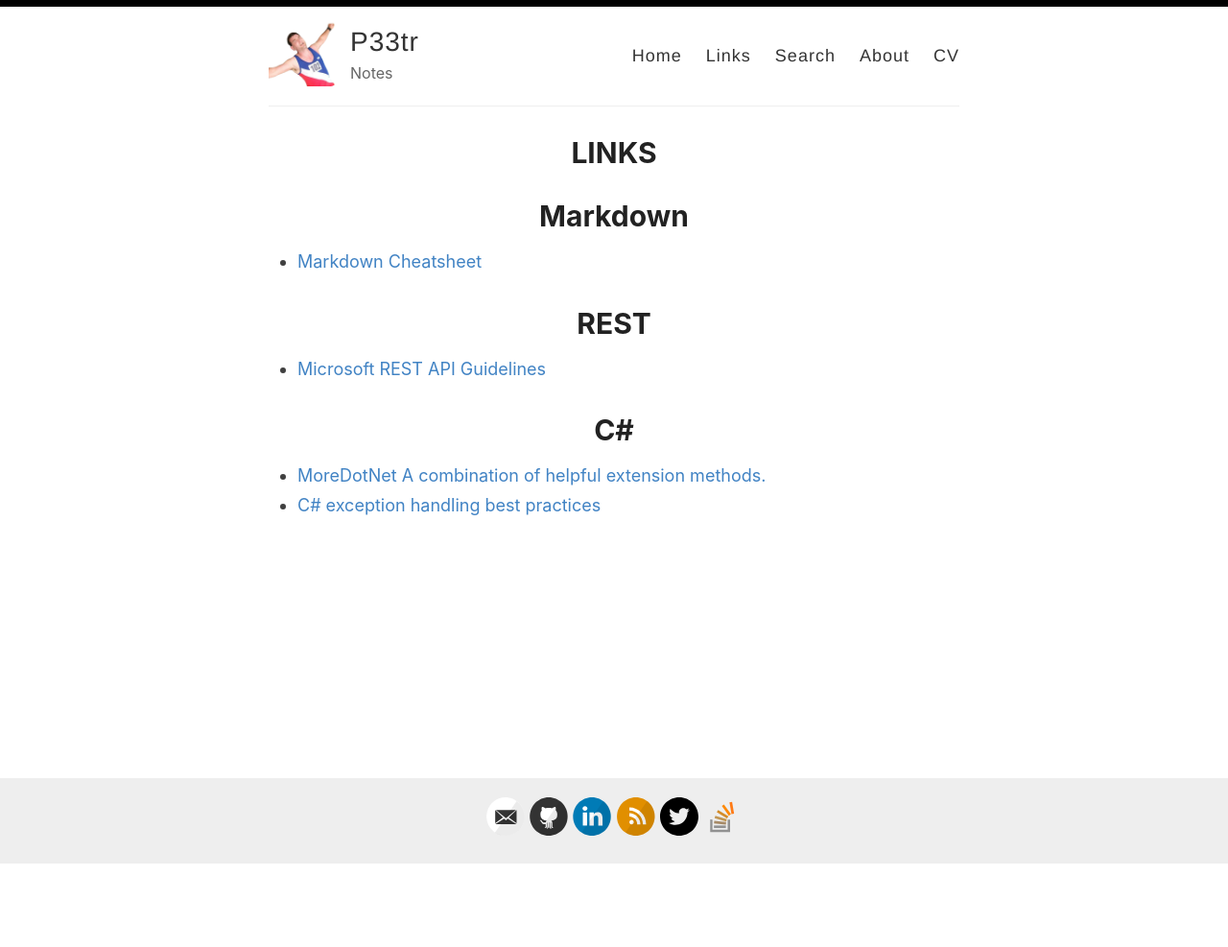
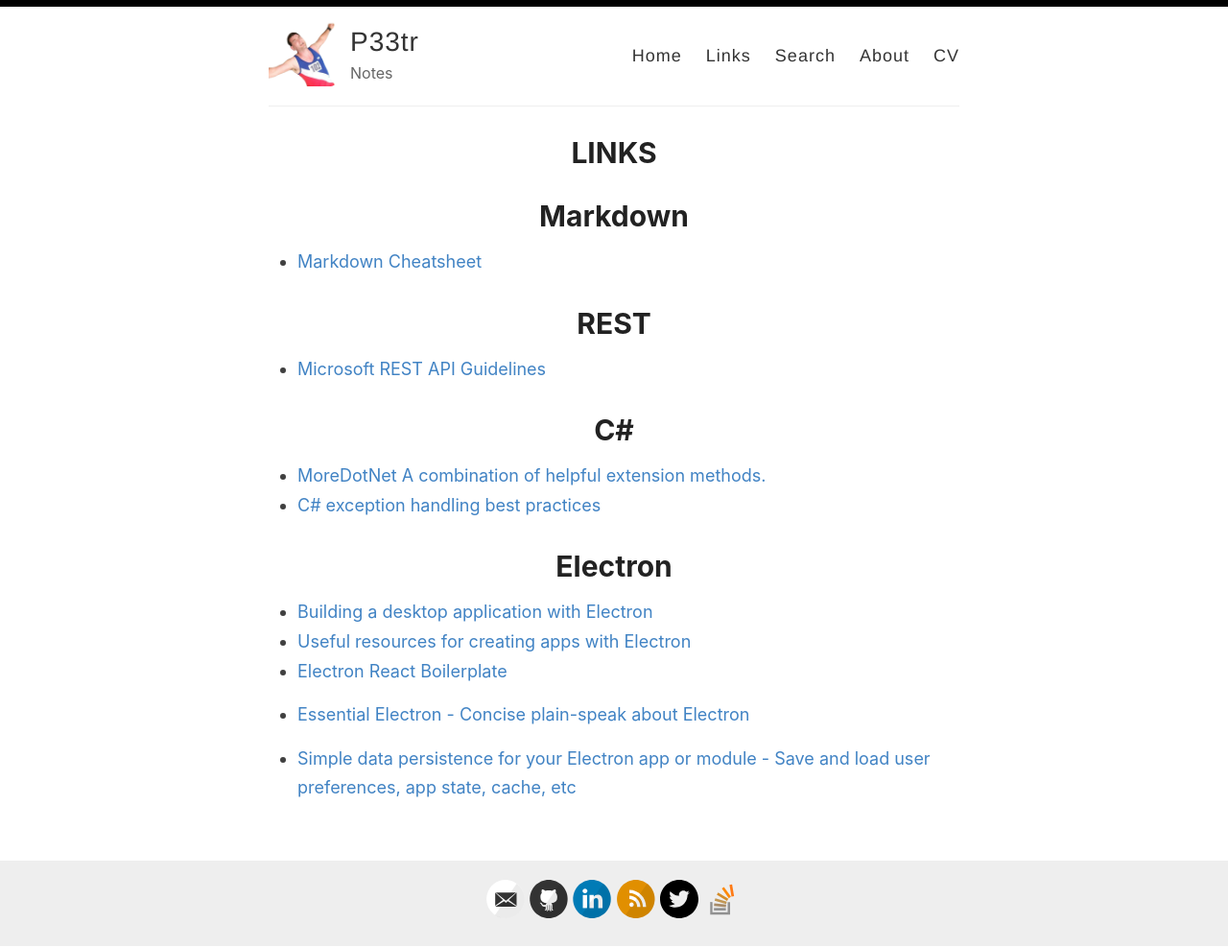
Before and after one commit to petermarshall/blog, a Jekyll site: the page built from _pages/links.md, in a window 1280 px wide. Shown: the whole page at 96% size. Built offline with Jekyll 4.4.1, drawn with Linux system fonts in a browser that asks for light colours; before the commit the page ends 901 px from its top, so only the background shows below that.

Commit message:
wip electron work

```diff
--- a/_pages/links.md
+++ b/_pages/links.md
@@ -15,3 +15,11 @@
 # C#
 * [MoreDotNet A combination of helpful extension methods.](https://github.com/Teodor92/MoreDotNet)
 * [C# exception handling best practices](https://blog.elmah.io/csharp-exception-handling-best-practices/)
+
+# Electron
+* [Building a desktop application with Electron](https://medium.com/developers-writing/building-a-desktop-application-with-electron-204203eeb658?)
+* [Useful resources for creating apps with Electron](https://github.com/sindresorhus/awesome-electron)
+* [Electron React Boilerplate](https://electron-react-boilerplate.js.org/)
+* [Essential Electron - Concise plain-speak about Electron](http://jlord.us/essential-electron/)
+
+* [Simple data persistence for your Electron app or module - Save and load user preferences, app state, cache, etc](https://github.com/sindresorhus/electron-store)
```
Also changed, not shown: _posts/2019-12-14-package-electron.md (added, +12 -0 lines).
